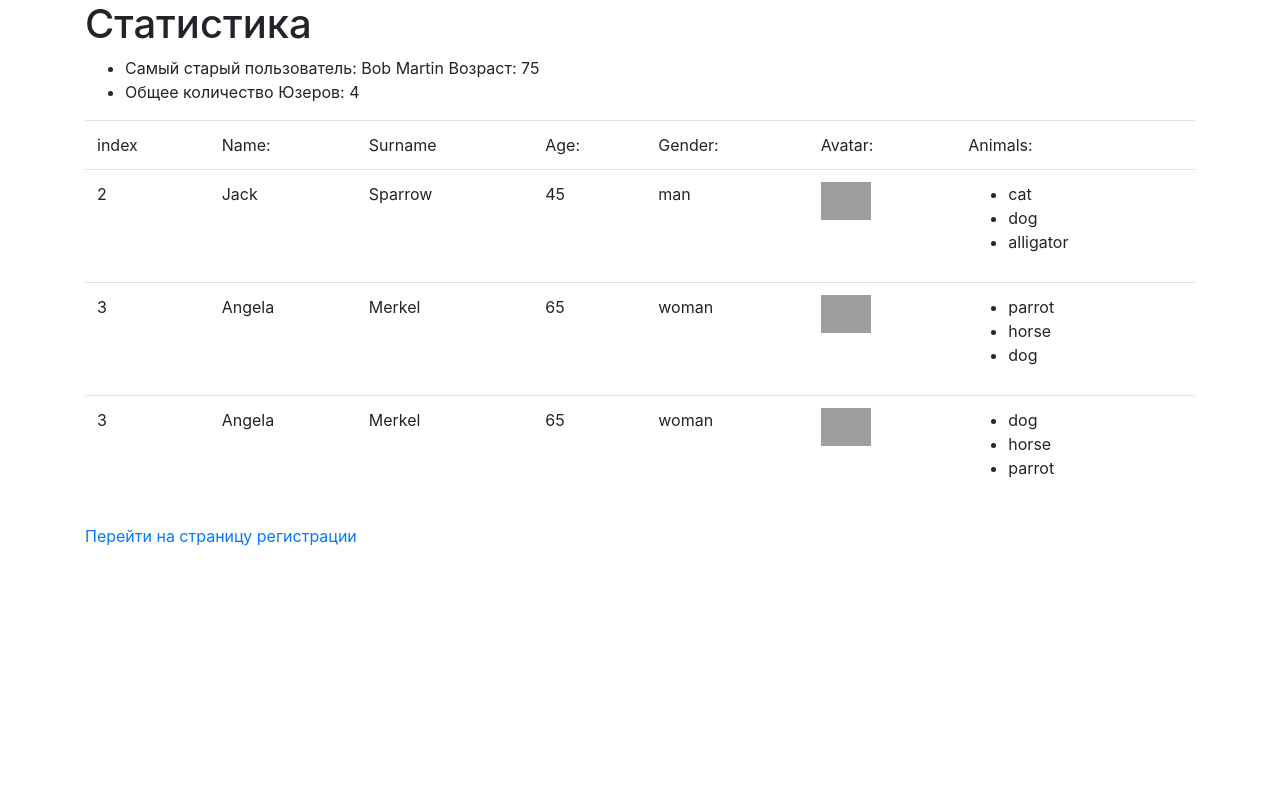
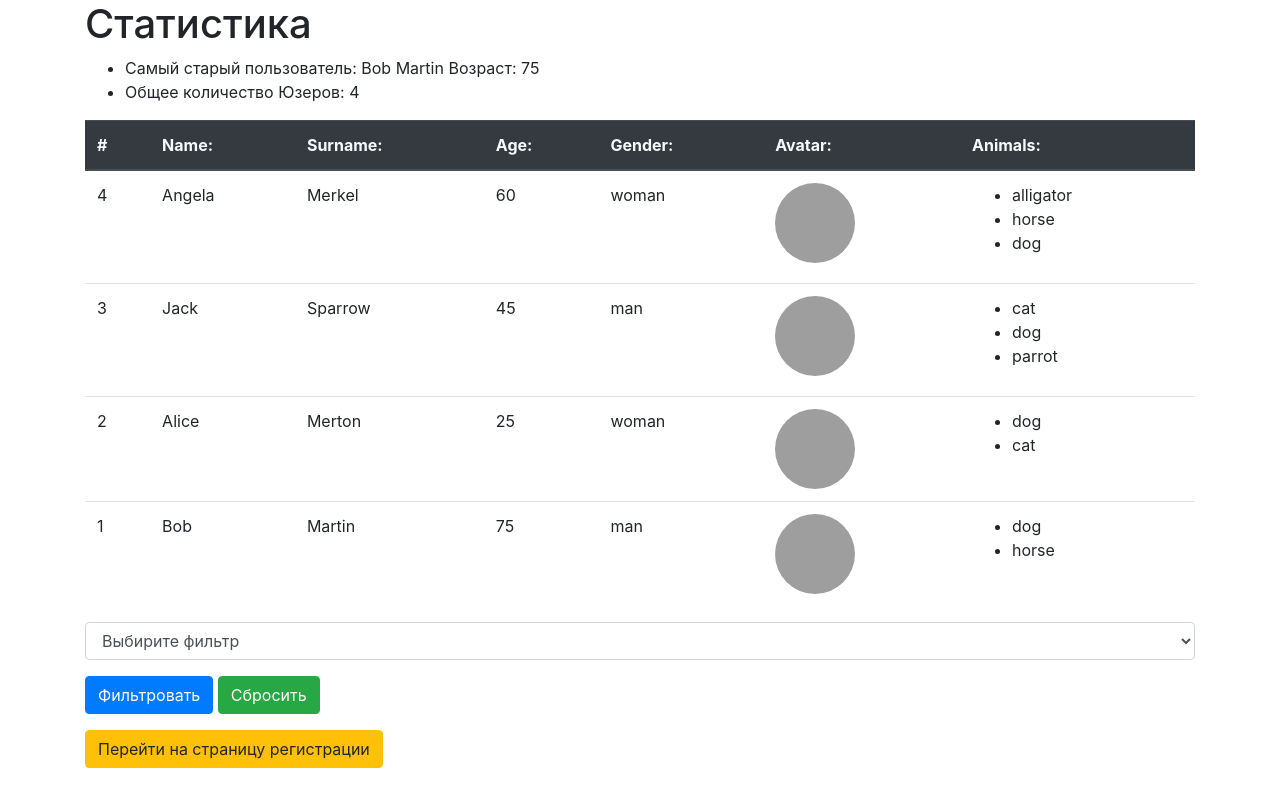
Before and after one commit to andrii-khan/beetroot-academy, a PHP site: page /stats.php?sort=id&order=desc in a window 1280 px wide. Run offline with PHP 8.4, Linux system fonts and the light colour scheme; grey boxes are pictures that could not be loaded.

Commit message:
work at class

```diff
--- a/stats.php
+++ b/stats.php
@@ -6,7 +6,7 @@ $users = [
         'age' => 75,
         'gender' => 'man',
         'avatar' => 'https://i.ytimg.com/vi/sDnPs_V8M-c/hqdefault.jpg',
-        'animals' => ['dog']
+        'animals' => ['dog', 'horse']
     ],
     [
         'name' => 'Alice',
@@ -22,15 +22,15 @@ $users = [
         'age' => 45,
         'gender' => 'man',
         'avatar' => 'https://pbs.twimg.com/profile_images/427547618600710144/wCeLVpBa_400x400.jpeg',
-        'animals' => ['cat', 'dog', 'alligator']
+        'animals' => ['cat', 'dog', 'parrot']
     ],
     [
         'name' => 'Angela',
         'surname' => 'Merkel',
-        'age' => 65,
+        'age' => 60,
         'gender' => 'woman',
         'avatar' => 'https://upload.wikimedia.org/wikipedia/commons/thumb/b/b6/Besuch_Bundeskanzlerin_Angela_Merkel_im_Rathaus_K%C3%B6ln-09916.jpg/330px-Besuch_Bundeskanzlerin_Angela_Merkel_im_Rathaus_K%C3%B6ln-09916.jpg',
-        'animals' => ['parrot', 'horse', 'dog']
+        'animals' => ['alligator', 'horse', 'dog']
     ]
 ];
 if (!empty($_POST)) {
@@ -40,20 +40,68 @@ if (!empty($_POST)) {
 $ages = array_column($users, 'age');
 $maxAge = array_keys($ages, max($ages));
 $olderUser = [];
-foreach ($maxAge as $index){
+foreach ($maxAge as $index) {
     $olderUser[] = $users[$index];
 }
-// Search Jack
-$selectJack = array_column($users, 'name');
-$jackID = array_search('Jack', $selectJack);
-$jack = $users[$jackID];
-// Select Random
-$randomUserID = rand(0, count($users) - 1);
-$randomUser = $users[$randomUserID];
-// Search Merkel
-$selectMerkel = array_column($users, 'surname');
-$merkelID = array_search('Merkel', $selectMerkel);
-$merkel = $users[$merkelID];
+
+if (!empty($_GET['sort'])) {
+    switch ($_GET['sort']) {
+        case 'id':
+            if (!empty($_GET['order']) && $_GET['order'] == 'desc') {
+                krsort($users);
+            } else {
+                ksort($users);
+            }
+            $users = array_values($users);
+            break;
+    }
+}
+$animals = [];
+foreach ($users as $user) {
+    $animals = array_merge($animals, $user['animals']);
+}
+
+$animalsFilter = array_unique($animals);
+
+if (!empty($_GET['filter'])) {
+    switch ($_GET['filter']) {
+        case 'man':
+            foreach ($users as $key => $user) {
+                if ($user['gender'] !== 'man') {
+                    unset($users[$key]);
+                }
+            }
+            break;
+        case 'woman':
+            foreach ($users as $key => $user) {
+                if ($user['gender'] !== 'woman') {
+                    unset($users[$key]);
+                }
+            }
+            break;
+        case 'covid':
+            foreach ($users as $key => $user) {
+                if ($user['age'] < 60) {
+                    unset($users[$key]);
+                }
+            }
+            break;
+        case 'dog':
+        case 'cat':
+        case 'horse':
+        case 'parrot':
+        case 'alligator':
+            foreach ($users as $key => $user) {
+                $index = array_search($_GET['filter'], $user['animals']);
+                if (false === $index) {
+                    unset($users[$key]);
+                }
+            }
+            break;
+        default:
+            break;
+    }
+}
 ?>
 <!DOCTYPE html>
 <html lang="en">
@@ -68,81 +116,86 @@ $merkel = $users[$merkelID];
     <h1>Статистика</h1>
     <ul>
         <?php foreach ($olderUser as $item) : ?>
-            <li>Самый старый пользователь: <?php echo $item['name'] .' '. $item['surname'] .' Возраст: '. $item['age']; ?></li>
+            <li>Самый старый
+                пользователь: <?php echo $item['name'] . ' ' . $item['surname'] . ' Возраст: ' . $item['age']; ?></li>
         <?php endforeach; ?>
-
         <li>Общее количество Юзеров: <?php echo count($users); ?></li>
     </ul>
     <table class="table table-hover">
         <thead class="thead-dark">
         <tr>
-            <td>index</td>
-            <td>Name:</td>
-            <td>Surname</td>
-            <td>Age:</td>
-            <td>Gender:</td>
-            <td>Avatar:</td>
-            <td>Animals:</td>
+            <th>
+                <a class="text-light"
+                   href="?sort=id&order=<?php echo(!empty($_GET['order'] && $_GET['order'] == 'desc') ? 'asc' : 'desc') ?>">#</a>
+            </th>
+            <th><a class="text-light" href="?sort=name">Name:</a></th>
+            <th><a class="text-light" href="?sort=surname">Surname:</a></th>
+            <th><a class="text-light" href="?sort=age">Age:</a></th>
+            <th><a class="text-light" href="?sort=genedr">Gender:</a></th>
+            <th><a class="text-light" href="?sort=avatar">Avatar:</a></th>
+            <th><a class="text-light" href="?sort=animals">Animals:</th>
         </tr>
         </thead>
         <tbody>
+        <?php foreach ($users as $key => $user) : ?>
+            <?php $id = (!empty($_GET['sort']) && $_GET['sort'] == 'id' && $_GET['order'] == 'desc') ? count($users) - $key : $key + 1; ?>
             <tr>
-            <td><?php echo $jackID; ?></td>
-            <td><?php echo $jack['name']; ?></td>
-            <td><?php echo $jack['surname']; ?></td>
-            <td><?php echo $jack['age'] ?></td>
-            <td><?php echo $jack['gender']; ?></td>
-            <td><img width="50px" src="<?php echo $jack['avatar']; ?>" alt="<?php echo $jack['name']; ?>"></td>
+                <td><?php echo $id ?></td>
+                <td><?php echo $user['name'] ?></td>
+                <td><?php echo $user['surname'] ?></td>
+                <td><?php echo $user['age'] ?></td>
+                <td><?php echo $user['gender'] ?></td>
+                <td><img style="border-radius: 50%;object-fit: cover;width: 80px;height: 80px;"
+                         src="<?php echo $user['avatar'] ?>" alt="<?php echo $user['name']; ?>"></td>
                 <td>
+                    <?php $userAnimals = $user['animals'] ?>
                     <ul>
-                    <?php foreach ($jack['animals'] as $item) : ?>
-                        <li>
-                            <?php echo $item; ?>
-                        </li>
+                        <?php foreach ($userAnimals as $animal) : ?>
+                            <li><?php echo $animal; ?></li>
                         <?php endforeach; ?>
                     </ul>
                 </td>
             </tr>
-        <tr>
-            <td><?php echo $randomUserID; ?></td>
-            <td><?php echo $randomUser['name']; ?></td>
-            <td><?php echo $randomUser['surname']; ?></td>
-            <td><?php echo $randomUser['age']; ?></td>
-            <td><?php echo $randomUser['gender']; ?></td>
-            <td><img width="50px" src="<?php echo $randomUser['avatar'] ?>" alt="<?php echo $randomUser['name'] ?>">
-            </td>
-            <td>
-                <ul>
-                    <?php foreach ($randomUser['animals'] as $item) : ?>
-                        <li>
-                            <?php echo $item ?>
-                        </li>
         <?php endforeach; ?>
-                </ul>
-            </td>
-        </tr>
-        <tr>
-            <td><?php echo $merkelID; ?></td>
-            <td><?php echo $merkel['name']; ?></td>
-            <td><?php echo $merkel['surname']; ?></td>
-            <td><?php echo $merkel['age']; ?></td>
-            <td><?php echo $merkel['gender']; ?></td>
-            <td><img width="50px" src="<?php echo $merkel['avatar'] ?>" alt="<?php echo $merkel['name'] ?>">
-            </td>
-            <td>
-                <ul>
-                    <?php sort($merkel['animals']) ?>
-                    <?php foreach ($merkel['animals'] as $item) : ?>
-                        <li>
-                            <?php echo $item ?>
-                        </li>
-                    <?php endforeach; ?>
-                </ul>
-            </td>
-        </tr>
+
         </tbody>
     </table>
-    <a class="button" href="user.php">Перейти на страницу регистрации</a>
+    <form method="get">
+        <div class="form-group">
+            <select name="filter" class="form-control">
+                <option selected disabled>Выбирите фильтр</option>
+                <option value="man">Только мужчины</option>
+                <option value="woman">Только женщины</option>
+                <option value="covid">Риск COVID</option>
+                <?php foreach ($animalsFilter as $animal) : ?>
+                    <option value="<?php echo $animal ?>"><?php echo $animal; ?></option>
+                <?php endforeach; ?>
+            </select>
         </div>
+        <button class="btn btn-primary">
+            Фильтровать
+        </button>
+        <a href="stats.php" class="btn btn-success">Сбросить</a>
+    </form>
+    <a class="btn btn-warning mt-3" href="user.php">Перейти на страницу регистрации</a>
+</div>
+
+
+<?php
+//$newLine = 0;
+//for ($i = ord('a'); $i <= ord('z'); $i++){
+//    $newLine = $i - 97 + 1;
+//    echo chr($i);
+//    if($newLine % 5 === 0) {
+//         echo '<br>';
+//    }
+//}
+
+//for ($i = 0; $i < count($users); $i++){
+//    echo $users[$i]['name'] . ' ' . 'index: ' . $i;
+//    echo '<br>';
+//}
+
+?>
 </body>
 </html>
```
Also changed, not shown: 1 other file. Lines whose indentation alone changed are shown as unchanged.
